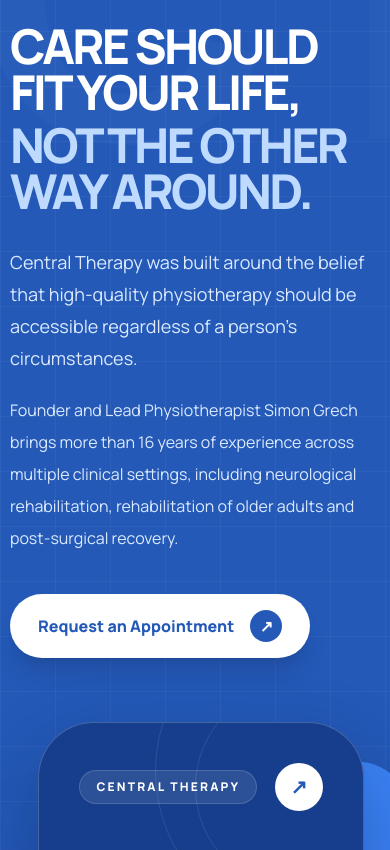
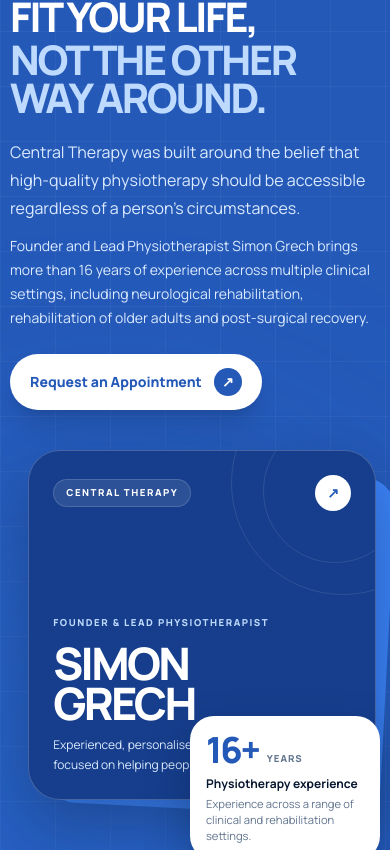
Before and after one commit to wilsonmugwe/central-therapy-digital-platform, a Next.js app in the folder apps/web/: page / in a window 390 px wide. Shown: the part 3214-4064 px from the top of the page. Built offline with nearby package versions, Linux system fonts and the light colour scheme.

Commit message:
Update About.tsx

```diff
--- a/apps/web/components/home/About.tsx
+++ b/apps/web/components/home/About.tsx
@@ -4,43 +4,43 @@
   return (
     <section
       id="about"
-      className="blue-grid relative overflow-hidden py-28 text-white"
+      className="blue-grid relative overflow-hidden py-14 text-white sm:py-20 lg:py-28"
     >
       {/* Large decorative CT */}
-      <div className="pointer-events-none absolute right-[-8rem] top-[-5rem] select-none text-[25rem] font-black leading-none text-white/[0.025]">
+      <div className="pointer-events-none absolute right-[-8rem] top-[-5rem] hidden select-none text-[25rem] font-black leading-none text-white/[0.025] lg:block">
         CT
       </div>
 
       {/* Background glow */}
       <div className="absolute -left-40 bottom-[-100px] h-[550px] w-[550px] rounded-full bg-[#3B82F6]/20 blur-[120px]" />
 
-      <div className="container relative z-10 grid items-center gap-16 lg:grid-cols-2">
+      <div className="container relative z-10 grid items-center gap-10 sm:gap-12 lg:grid-cols-2 lg:gap-16">
         {/* LEFT CONTENT */}
         <div>
-          <div className="flex items-center gap-4">
-            <span className="h-[2px] w-10 bg-blue-200" />
+          <div className="flex items-center gap-3 sm:gap-4">
+            <span className="h-[2px] w-8 bg-blue-200 sm:w-10" />
 
             <p className="eyebrow text-blue-200">
               03 / Meet Simon
             </p>
           </div>
 
-          <h2 className="display-title mt-7 max-w-2xl text-5xl font-black sm:text-6xl lg:text-7xl">
+          <h2 className="display-title mt-5 max-w-2xl text-[2.55rem] font-black sm:mt-7 sm:text-6xl lg:text-7xl">
             CARE SHOULD
             <br />
             FIT YOUR LIFE,
-            <span className="mt-2 block text-blue-200">
+            <span className="mt-1 block text-blue-200 sm:mt-2">
               NOT THE OTHER WAY AROUND.
             </span>
           </h2>
 
-          <p className="mt-8 max-w-xl text-lg leading-8 text-blue-100">
+          <p className="mt-5 max-w-xl text-base leading-7 text-blue-100 sm:mt-8 sm:text-lg sm:leading-8">
             Central Therapy was built around the belief that high-quality
             physiotherapy should be accessible regardless of a person&apos;s
             circumstances.
           </p>
 
-          <p className="mt-5 max-w-xl leading-8 text-blue-100">
+          <p className="mt-3 max-w-xl text-sm leading-6 text-blue-100 sm:mt-5 sm:text-base sm:leading-8">
             Founder and Lead Physiotherapist Simon Grech brings more than 16
             years of experience across multiple clinical settings, including
             neurological rehabilitation, rehabilitation of older adults and
@@ -49,50 +49,53 @@
 
           <Link
             href="#appointment"
-            className="group mt-10 inline-flex items-center gap-4 rounded-full bg-white px-7 py-4 font-black !text-[#2459B8] shadow-xl transition duration-300 hover:-translate-y-1"
+            className="group mt-6 inline-flex items-center gap-3 rounded-full bg-white px-5 py-3.5 text-sm font-black !text-[#2459B8] shadow-xl transition duration-300 hover:-translate-y-1 sm:mt-10 sm:gap-4 sm:px-7 sm:py-4 sm:text-base"
           >
             Request an Appointment
 
-            <span className="flex h-8 w-8 items-center justify-center rounded-full bg-[#2459B8] !text-white transition group-hover:rotate-45">
+            <span className="flex h-7 w-7 items-center justify-center rounded-full bg-[#2459B8] !text-white transition group-hover:rotate-45 sm:h-8 sm:w-8">
               ↗
             </span>
           </Link>
         </div>
 
         {/* RIGHT SIMON COMPOSITION */}
-        <div className="relative min-h-[620px]">
+        <div className="relative min-h-[410px] sm:min-h-[500px] lg:min-h-[620px]">
           {/* Rear accent layer */}
-          <div className="absolute right-[-18px] top-8 h-[510px] w-[84%] rotate-[4deg] rounded-[3.5rem] bg-[#3B82F6]" />
+          <div className="absolute right-[-8px] top-5 h-[340px] w-[91%] rotate-[3deg] rounded-[2rem] bg-[#3B82F6] sm:right-[-12px] sm:top-7 sm:h-[420px] sm:w-[88%] sm:rounded-[2.75rem] lg:right-[-18px] lg:top-8 lg:h-[510px] lg:w-[84%] lg:rotate-[4deg] lg:rounded-[3.5rem]" />
 
           {/* Main Simon card */}
-          <div className="absolute right-4 top-0 h-[530px] w-[88%] overflow-hidden rounded-[3.5rem] border border-white/20 bg-[#163E8C] shadow-[0_35px_80px_rgba(7,21,47,.3)]">
+          <div className="absolute right-1 top-0 h-[350px] w-[94%] overflow-hidden rounded-[2rem] border border-white/20 bg-[#163E8C] shadow-[0_25px_60px_rgba(7,21,47,.3)] sm:right-3 sm:h-[440px] sm:w-[91%] sm:rounded-[2.75rem] lg:right-4 lg:h-[530px] lg:w-[88%] lg:rounded-[3.5rem] lg:shadow-[0_35px_80px_rgba(7,21,47,.3)]">
             {/* Decorative geometry */}
-            <div className="absolute -right-28 -top-28 h-80 w-80 rounded-full border border-white/10" />
-            <div className="absolute -right-10 -top-10 h-52 w-52 rounded-full border border-white/10" />
+            <div className="absolute -right-20 -top-20 h-56 w-56 rounded-full border border-white/10 sm:-right-24 sm:-top-24 sm:h-64 sm:w-64 lg:-right-28 lg:-top-28 lg:h-80 lg:w-80" />
 
-            <div className="flex h-full flex-col justify-between p-10">
+            <div className="absolute -right-8 -top-8 h-36 w-36 rounded-full border border-white/10 sm:-right-10 sm:-top-10 sm:h-44 sm:w-44 lg:h-52 lg:w-52" />
+
+            <div className="flex h-full flex-col justify-between p-6 sm:p-8 lg:p-10">
+              {/* Card header */}
               <div className="flex items-center justify-between">
-                <span className="rounded-full border border-white/15 bg-white/10 px-4 py-2 text-xs font-black uppercase tracking-[0.18em] text-white">
+                <span className="rounded-full border border-white/15 bg-white/10 px-3 py-1.5 text-[0.6rem] font-black uppercase tracking-[0.16em] text-white sm:px-4 sm:py-2 sm:text-xs sm:tracking-[0.18em]">
                   Central Therapy
                 </span>
 
-                <span className="flex h-12 w-12 items-center justify-center rounded-full bg-white text-xl font-black !text-[#2459B8]">
+                <span className="flex h-9 w-9 items-center justify-center rounded-full bg-white text-sm font-black !text-[#2459B8] sm:h-11 sm:w-11 sm:text-lg lg:h-12 lg:w-12 lg:text-xl">
                   ↗
                 </span>
               </div>
 
+              {/* Card content */}
               <div>
-                <p className="text-xs font-black uppercase tracking-[0.2em] text-blue-200">
+                <p className="text-[0.6rem] font-black uppercase tracking-[0.16em] text-blue-200 sm:text-xs sm:tracking-[0.2em]">
                   Founder & Lead Physiotherapist
                 </p>
 
-                <h3 className="mt-5 text-6xl font-black leading-[0.9] tracking-[-0.06em] text-white">
+                <h3 className="mt-3 text-[2.8rem] font-black leading-[0.9] tracking-[-0.06em] text-white sm:mt-4 sm:text-5xl lg:mt-5 lg:text-6xl">
                   SIMON
                   <br />
                   GRECH
                 </h3>
 
-                <p className="mt-6 max-w-xs leading-7 text-blue-100">
+                <p className="mt-3 max-w-[250px] text-xs leading-5 text-blue-100 sm:mt-5 sm:max-w-xs sm:text-sm sm:leading-6 lg:mt-6 lg:text-base lg:leading-7">
                   Experienced, personalised physiotherapy focused on helping
                   people keep moving.
                 </p>
@@ -100,23 +103,23 @@
             </div>
           </div>
 
-          {/* Experience card — pushed to RIGHT */}
-          <div className="absolute bottom-0 right-0 z-30 w-[270px] rounded-[2rem] bg-white p-7 text-[#07152F] shadow-[0_25px_60px_rgba(7,21,47,.28)]">
+          {/* Experience card */}
+          <div className="absolute bottom-0 right-0 z-30 w-[190px] rounded-[1.5rem] bg-white p-4 text-[#07152F] shadow-[0_20px_45px_rgba(7,21,47,.28)] sm:w-[230px] sm:rounded-[1.75rem] sm:p-5 lg:w-[270px] lg:rounded-[2rem] lg:p-7 lg:shadow-[0_25px_60px_rgba(7,21,47,.28)]">
             <div className="flex items-end gap-2">
-              <span className="text-6xl font-black leading-none tracking-[-0.06em] text-[#2459B8]">
+              <span className="text-4xl font-black leading-none tracking-[-0.06em] text-[#2459B8] sm:text-5xl lg:text-6xl">
                 16+
               </span>
 
-              <span className="pb-1 text-xs font-black uppercase tracking-[0.12em] text-slate-500">
+              <span className="pb-0.5 text-[0.6rem] font-black uppercase tracking-[0.1em] text-slate-500 sm:pb-1 sm:text-xs sm:tracking-[0.12em]">
                 Years
               </span>
             </div>
 
-            <p className="mt-4 text-sm font-bold text-[#07152F]">
+            <p className="mt-2 text-xs font-bold text-[#07152F] sm:mt-3 sm:text-sm lg:mt-4">
               Physiotherapy experience
             </p>
 
-            <p className="mt-2 text-sm leading-6 text-slate-500">
+            <p className="mt-1 text-[0.7rem] leading-4 text-slate-500 sm:mt-2 sm:text-xs sm:leading-5 lg:text-sm lg:leading-6">
               Experience across a range of clinical and rehabilitation
               settings.
             </p>
```
